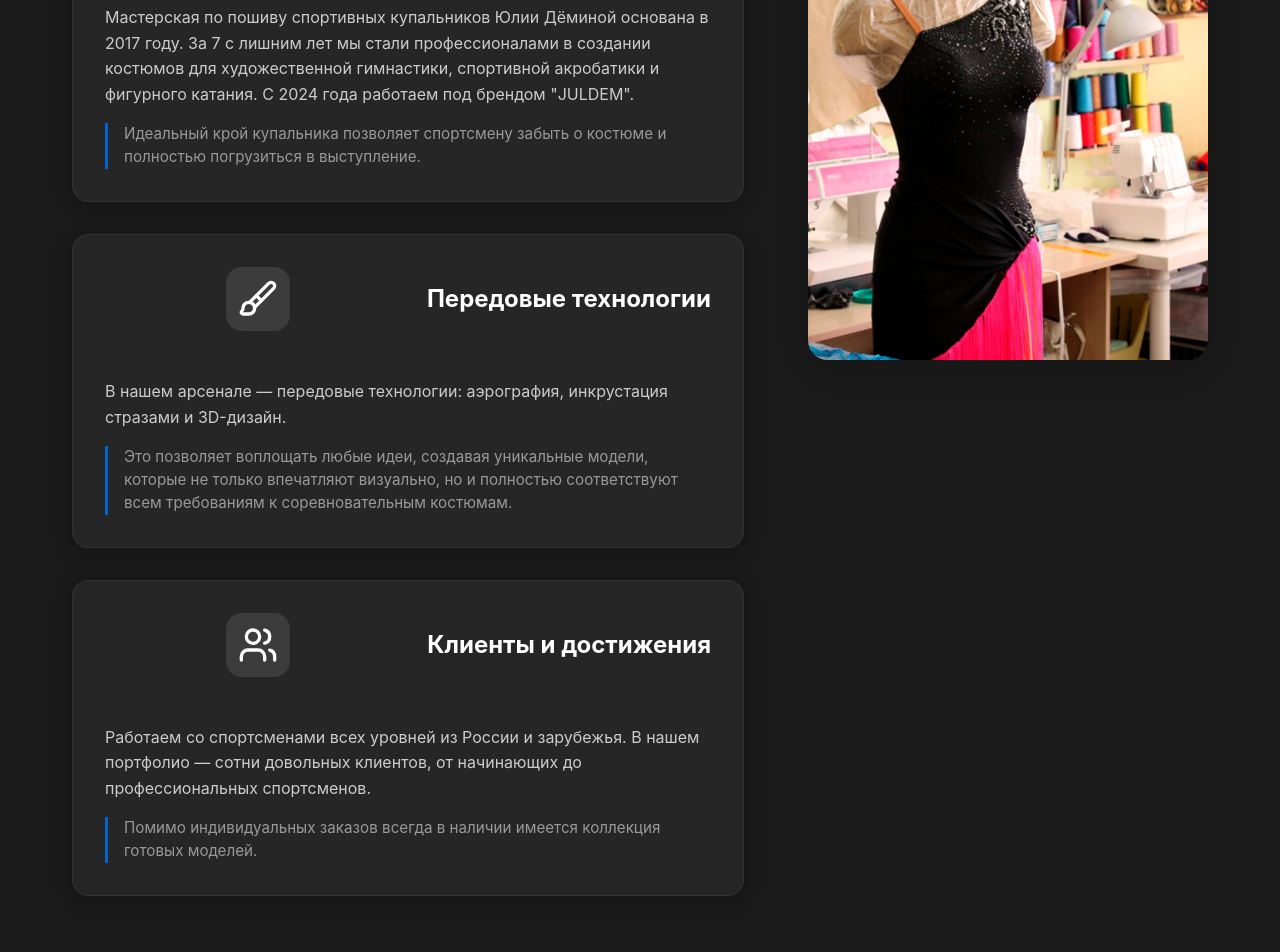
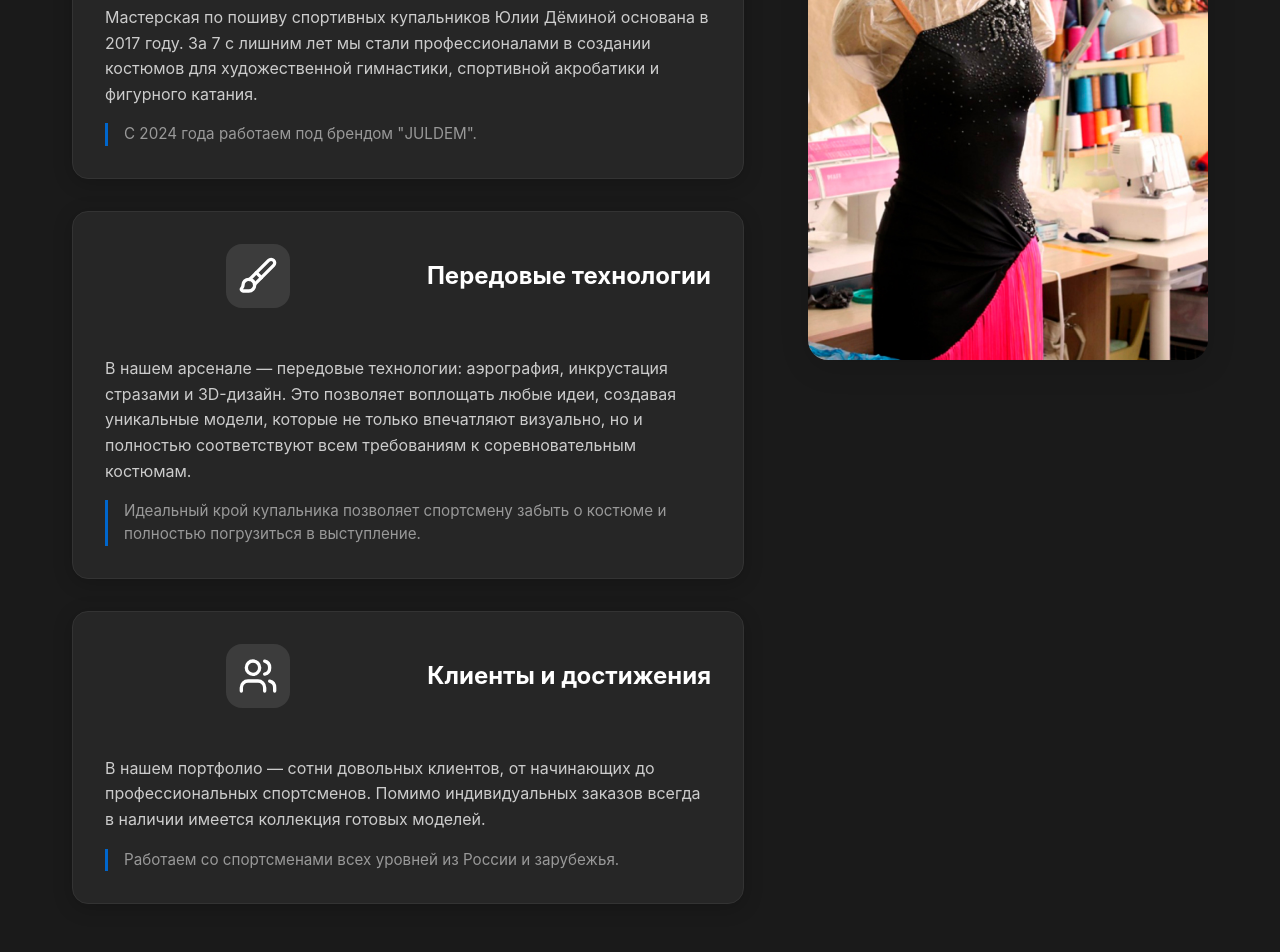
Before and after one commit to netford/juldem-site, a React (Vite) app: page / in a window 1280 px wide. Shown: the part 1160-2112 px from the top of the page. Built offline with nearby package versions, Linux system fonts and the light colour scheme.

Commit message:
Исправление мелких ошибок

```diff
--- a/src/components/About.jsx
+++ b/src/components/About.jsx
@@ -31,20 +31,20 @@ const About = () => {
   {
     icon: Award,
     title: 'Опыт и профессионализм',
-    description: 'Мастерская по пошиву спортивных купальников Юлии Дёминой основана в 2017 году. За 7 с лишним лет мы стали профессионалами в создании костюмов для художественной гимнастики, спортивной акробатики и фигурного катания. С 2024 года работаем под брендом "JULDEM".',
-    detail: 'Идеальный крой купальника позволяет спортсмену забыть о костюме и полностью погрузиться в выступление.'
+    description: 'Мастерская по пошиву спортивных купальников Юлии Дёминой основана в 2017 году. За 7 с лишним лет мы стали профессионалами в создании костюмов для художественной гимнастики, спортивной акробатики и фигурного катания.',
+    detail: 'С 2024 года работаем под брендом "JULDEM".'
   },
   {
     icon: Brush,
     title: 'Передовые технологии',
-    description: 'В нашем арсенале — передовые технологии: аэрография, инкрустация стразами и 3D-дизайн.',
-    detail: 'Это позволяет воплощать любые идеи, создавая уникальные модели, которые не только впечатляют визуально, но и полностью соответствуют всем требованиям к соревновательным костюмам.'
+    description: 'В нашем арсенале — передовые технологии: аэрография, инкрустация стразами и 3D-дизайн. Это позволяет воплощать любые идеи, создавая уникальные модели, которые не только впечатляют визуально, но и полностью соответствуют всем требованиям к соревновательным костюмам.',
+    detail: 'Идеальный крой купальника позволяет спортсмену забыть о костюме и полностью погрузиться в выступление.'
   },
   {
     icon: Users,
     title: 'Клиенты и достижения',
-    description: 'Работаем со спортсменами всех уровней из России и зарубежья. В нашем портфолио — сотни довольных клиентов, от начинающих до профессиональных спортсменов.',
-    detail: 'Помимо индивидуальных заказов всегда в наличии имеется коллекция готовых моделей.'
+    description: 'В нашем портфолио — сотни довольных клиентов, от начинающих до профессиональных спортсменов. Помимо индивидуальных заказов всегда в наличии имеется коллекция готовых моделей.',
+    detail: 'Работаем со спортсменами всех уровней из России и зарубежья.'
   }
 ];
 
```
